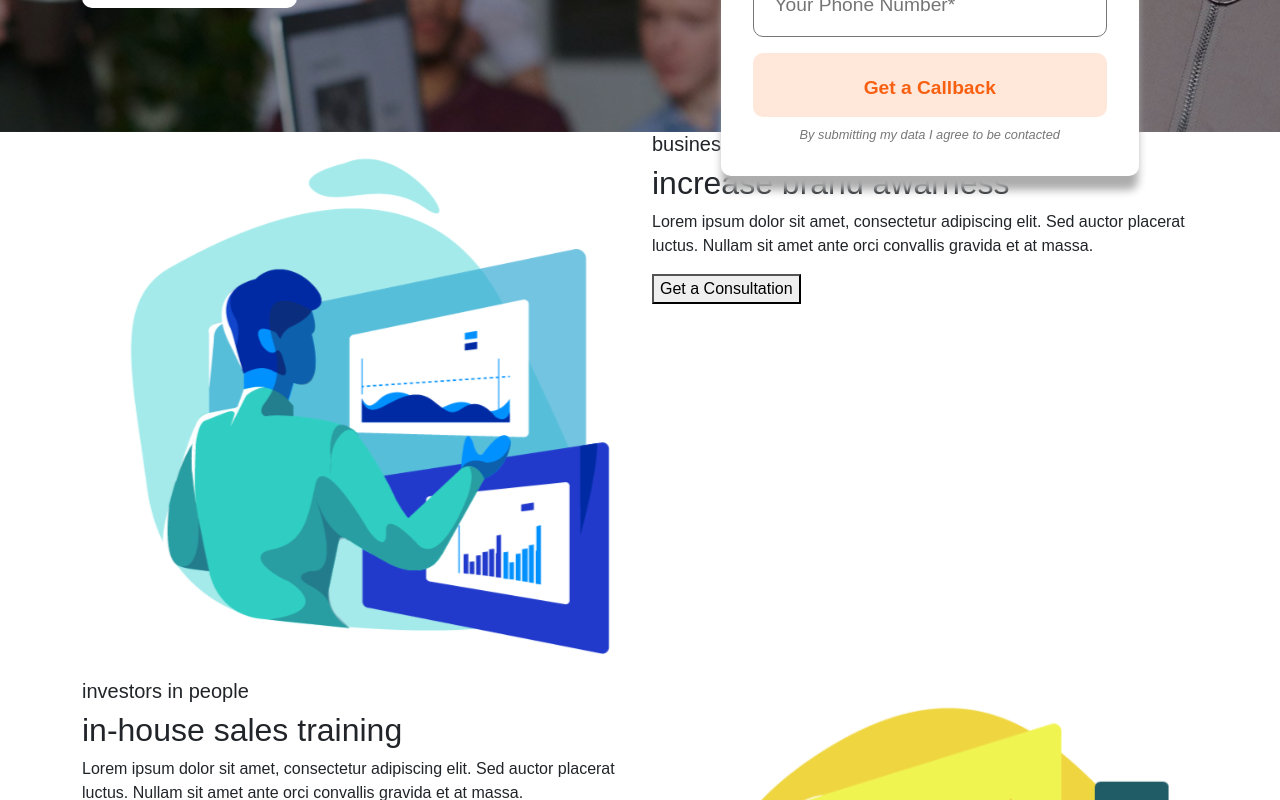
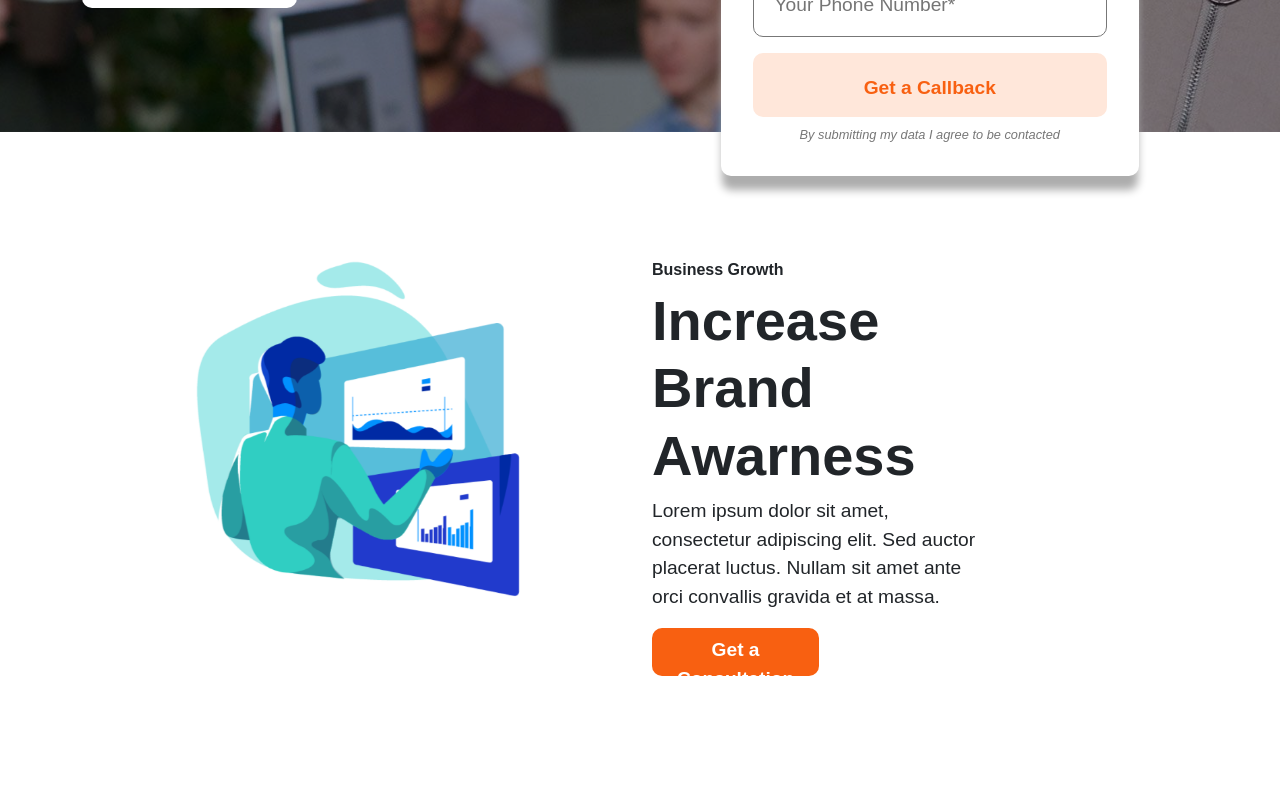
Before and after one commit to emanuelerm/proj-html-vuejs, a Vue app: page / in a window 1280 px wide. Shown: the part 700-1500 px from the top of the page. Built offline with nearby package versions, Linux system fonts and the light colour scheme; a web font is replaced by a local one.

Commit message:
ServiceComponent done

```diff
--- a/src/components/ServiceComponent.vue
+++ b/src/components/ServiceComponent.vue
@@ -4,7 +4,10 @@
     :class="[section === 'investors in people' ? 'flex-row-reverse' : '']"
   >
     <div class="col-6">
-      <div class="img-container">
+      <div
+        class="img-container"
+        :class="[section === 'investors in people' ? 'ms-0' : 'mx-auto']"
+      >
         <img
           :src="getImagePath(`../assets/images/${img}.png`)"
           :alt="section"
@@ -12,15 +15,21 @@
       </div>
     </div>
     <div class="col-6">
-      <div class="text-card">
+      <div
+        class="text-card d-flex flex-column justify-content-between h-100"
+        :class="[
+          section === 'investors in people' ? 'mx-auto' : 'ms-0',
+          section === 'investors in people' ? 'ps-5' : 'pe-5',
+        ]"
+      >
         <div class="top-container d-flex">
-          <div class="img-container">
+          <div class="img-container-icon">
             <img src="" alt="" />
           </div>
-          <h5>{{ section }}</h5>
+          <h6 class="text-capitalize">{{ section }}</h6>
         </div>
         <div class="middle-card">
-          <h2>{{ title }}</h2>
+          <h2 class="text-capitalize">{{ title }}</h2>
           <p>{{ text }}</p>
         </div>
         <div class="bottom-card">
@@ -39,7 +48,6 @@ export default {
     section: String,
     title: String,
     text: String,
-    index: Number,
   },
   methods: {
     getImagePath: function (path) {
@@ -49,4 +57,42 @@ export default {
 };
 </script>
 
-<style lang="scss" scoped></style>
+<style lang="scss" scoped>
+@import "../assets/styles/partials/_variables";
+
+.row {
+  padding: 7rem 0;
+}
+.img-container {
+  width: 70%;
+  img {
+    width: 100%;
+    height: auto;
+  }
+}
+.text-card {
+  width: 70%;
+  padding: 1rem 0;
+  h6 {
+    font-weight: 700;
+  }
+  h2 {
+    font-size: 3.5rem;
+    font-weight: 700;
+  }
+  p {
+    font-size: 1.2rem;
+  }
+  button {
+    color: $white-color;
+    background-color: $orange-color;
+    width: 50%;
+    height: 3rem;
+    border-radius: 10px;
+    border: none;
+    font-size: 1.2rem;
+    font-weight: 700;
+    padding-top: 0.5rem;
+  }
+}
+</style>
```
